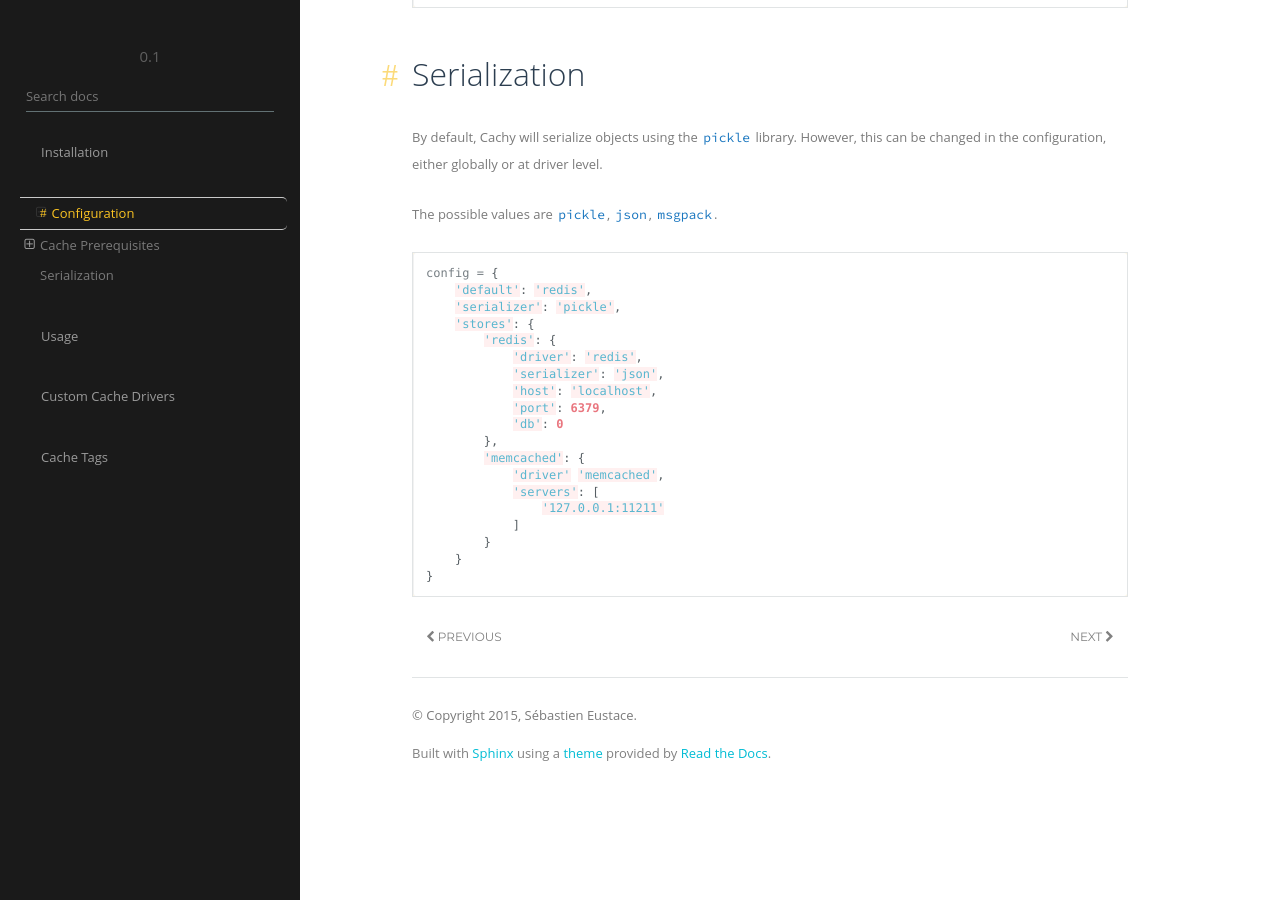
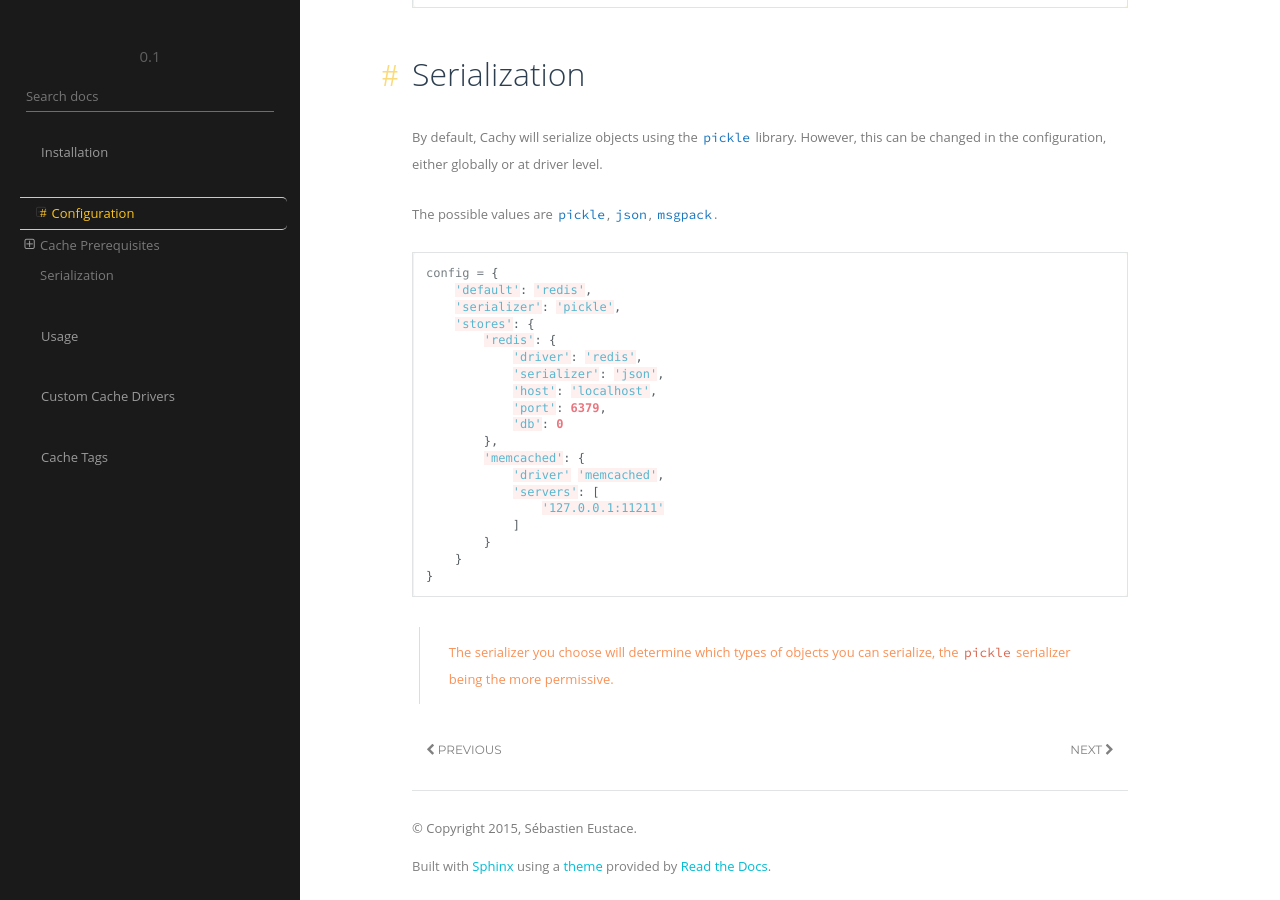
Before and after one commit to sdispater/cachy, a Sphinx documentation site: the page built from docs/configuration.rst, in a window 1280 px wide and 900 px high, scrolled down 2740 px. Built offline with Sphinx 7.4.7 and the Read the Docs theme 2.0.0, drawn with Linux system fonts in a browser that asks for light colours.

Commit message:
Updates documentation

```diff
--- a/docs/configuration.rst
+++ b/docs/configuration.rst
@@ -164,3 +164,8 @@ The possible values are ``pickle``, ``json``, ``msgpack``.
             }
         }
     }
+
+.. warning::
+
+    The serializer you choose will determine which types of objects you can serialize,
+    the ``pickle`` serializer being the more permissive.
```
